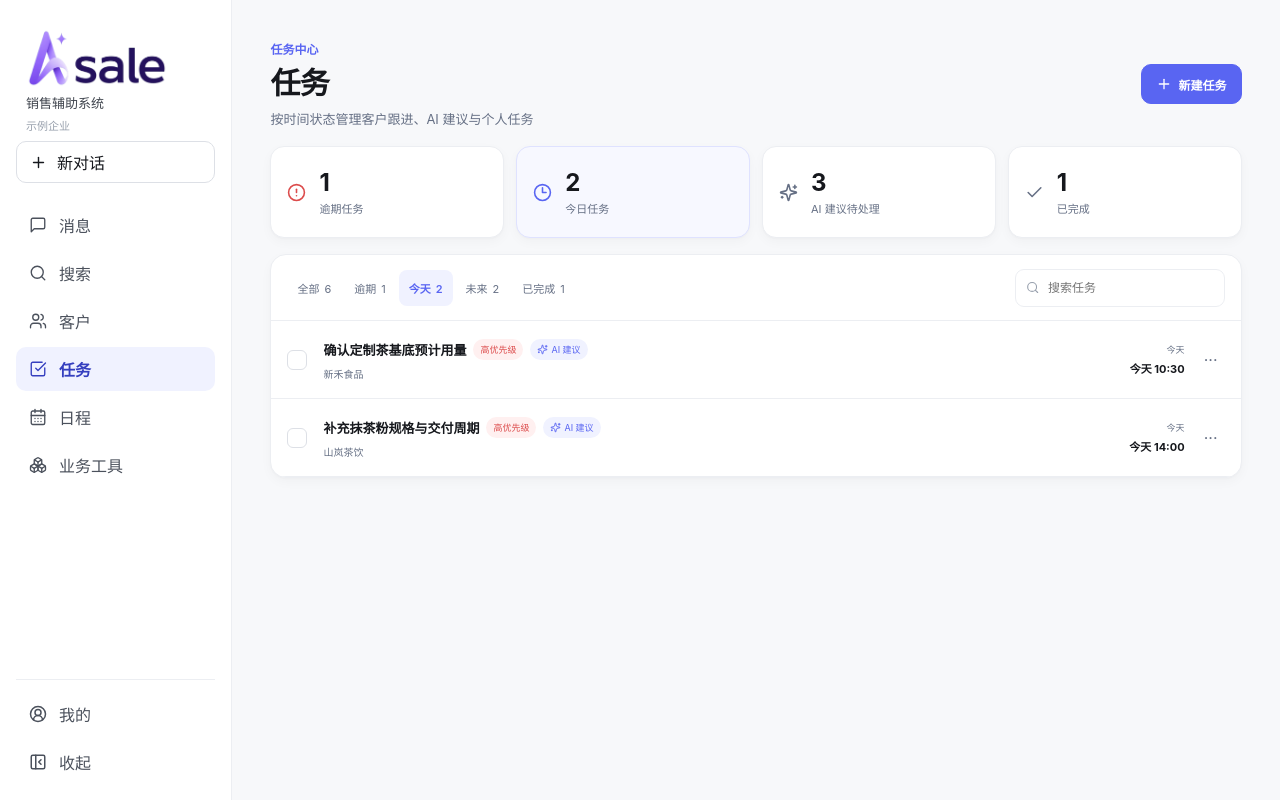
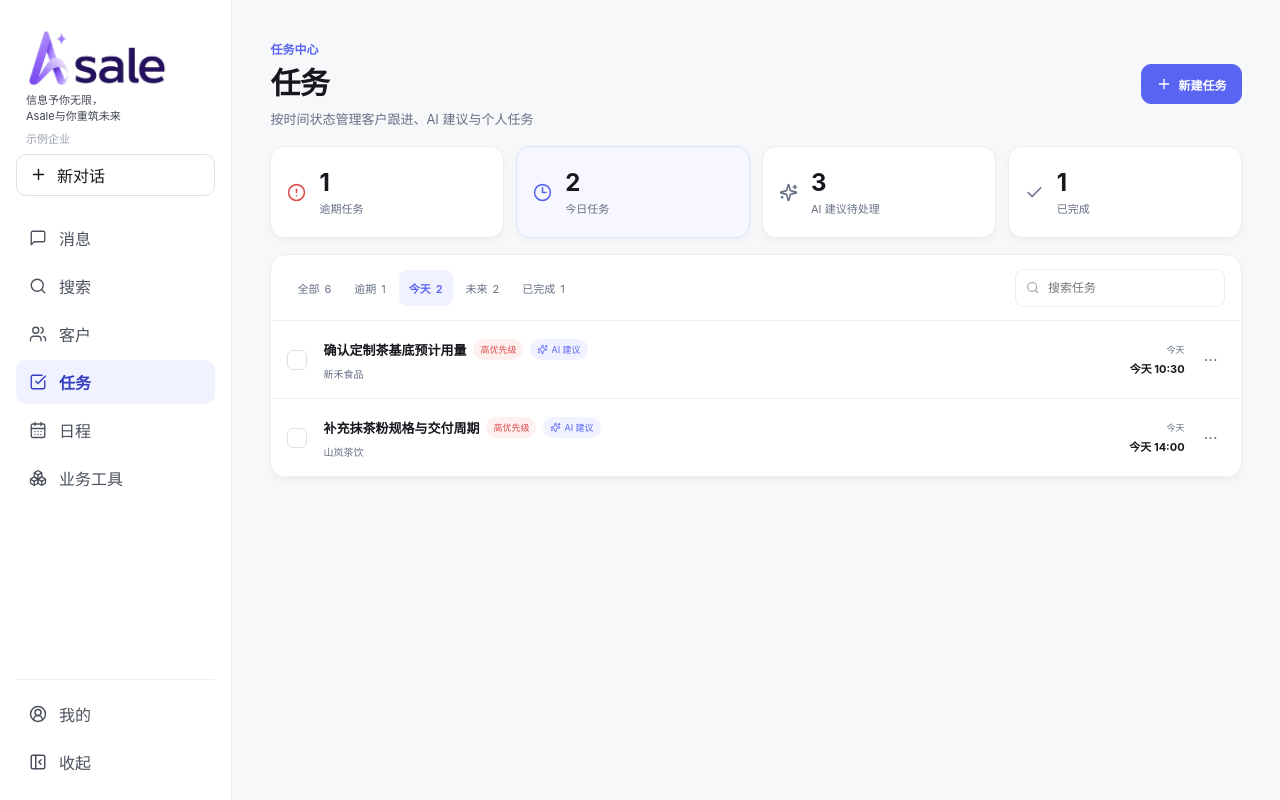
Before and after one commit to 18261169875ls-gif/Asale, a Next.js app: page /tasks in a window 1280 px wide. Built offline with nearby package versions, Linux system fonts and the light colour scheme.

Commit message:
chore: update Asale brand tagline

```diff
--- a/app/components/global-nav.tsx
+++ b/app/components/global-nav.tsx
@@ -49,7 +49,7 @@ export function GlobalNav({
           height={expanded ? 58 : 40}
           priority
         />
-        {expanded && <><span>销售辅助系统</span><small>示例企业</small></>}
+        {expanded && <><span>信息予你无限，<br />Asale与你重筑未来</span><small>示例企业</small></>}
       </div>
       {expanded && <Link className="new-chat" href="/" onClick={onNewConversation}><Plus size={17} />新对话</Link>}
       <nav>
--- a/app/globals.css
+++ b/app/globals.css
@@ -41,7 +41,7 @@ a { color: inherit; text-decoration: none; }
 .brand-block { min-height: 96px; width: 100%; padding: 0 10px; display: flex; flex-direction: column; align-items: flex-start; }
 .brand-wordmark { width: 142px; height: 60px; object-fit: contain; object-position: left center; }
 .brand-icon { width: 40px; height: 40px; object-fit: contain; }
-.brand-block span { margin-top: 5px; color: #3f444d; font-size: 13px; }
+.brand-block span { margin-top: 5px; color: #3f444d; font-size: 11px; line-height: 1.45; }
 .brand-block small { margin-top: 5px; color: var(--faint); font-size: 11px; }
 .nav-collapsed .brand-block { min-height: 58px; padding: 0; align-items: center; }
 .new-chat { width: 100%; min-height: 42px; margin: 8px 0 20px; border: 1px solid var(--line-strong); border-radius: 10px; background: #fff; padding: 0 13px; display: flex; align-items: center; gap: 10px; cursor: pointer; transition: background-color 120ms ease, border-color 120ms ease; }
--- a/app/layout.tsx
+++ b/app/layout.tsx
@@ -2,7 +2,7 @@ import type { Metadata } from "next";
 import "./globals.css";
 
 export const metadata: Metadata = {
-  title: "Asale · 销售辅助系统",
+  title: "Asale · 信息予你无限，Asale与你重筑未来",
   description: "面向一线销售的实时 AI 客户沟通工作台。",
   icons: {
     icon: [{ url: "/brand/asale-icon.png", type: "image/png" }],
```
Also changed, not shown: 2 other files (tests, documents, lock files or other folders).
